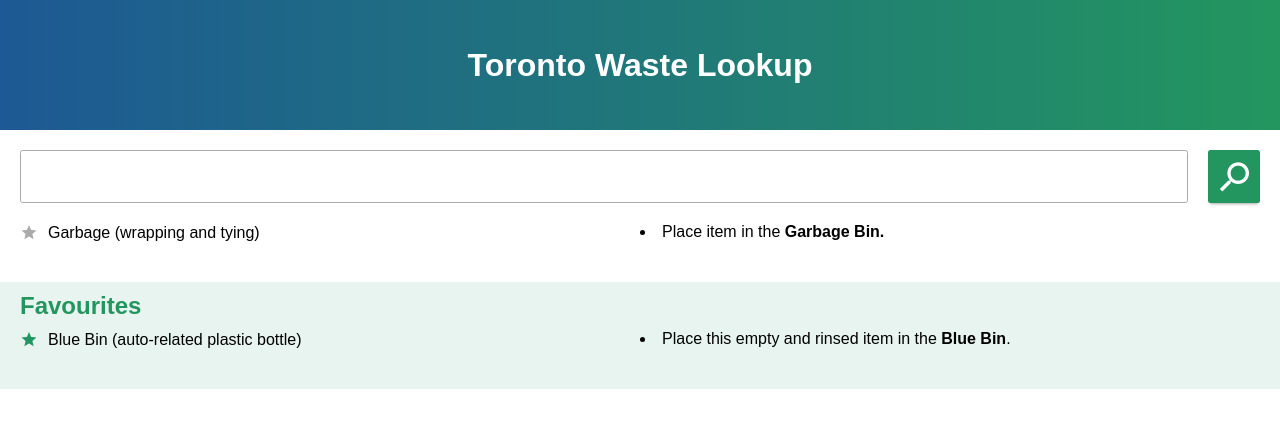
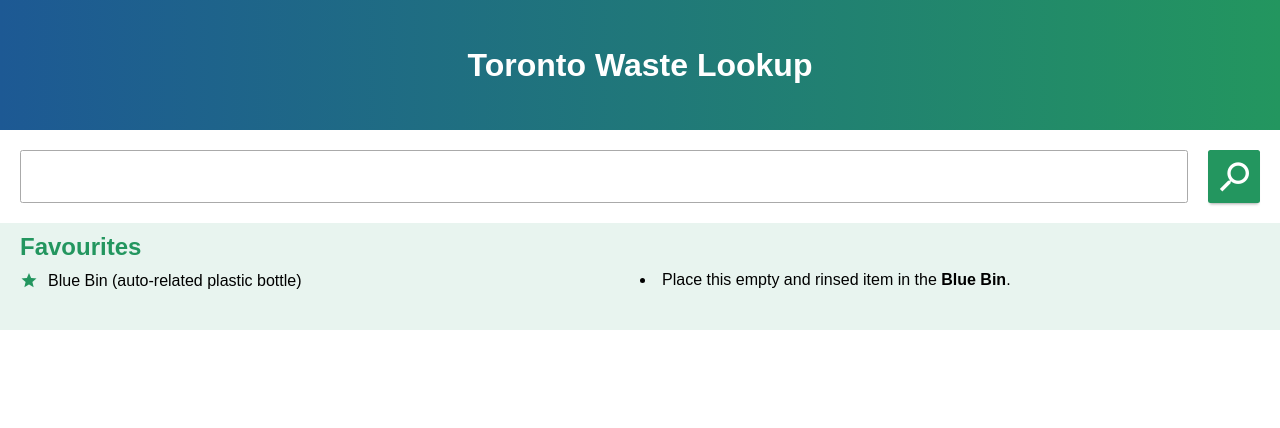
Before and after one commit to rolurq/shopify-frontend-challenge, a React (Create React App) app: page / in a window 1280 px wide. Shown: the top 428 px of the page. Built offline with nearby package versions, Linux system fonts and the light colour scheme.

Commit message:
Add search results list to the app layout

```diff
--- a/src/App.tsx
+++ b/src/App.tsx
@@ -3,7 +3,7 @@ import './App.css';
 
 import Favourites from './components/Favourites';
 import SearchBar from './components/SearchBar';
-import SearchResult from './components/SearchResult';
+import SearchResultList from './components/SearchResultList';
 
 class App extends React.Component {
   public render() {
@@ -14,11 +14,7 @@ class App extends React.Component {
         </header>
         <section className="App-intro">
           <SearchBar />
-          <SearchResult
-            title="Garbage (wrapping and tying)"
-            body=" &lt;li&gt;Place item in the &lt;strong&gt;Garbage Bin.&lt;/strong&gt;&lt;/li&gt;
-            &lt;/ul&gt;"
-          />
+          <SearchResultList />
         </section>
         <Favourites />
       </article>
```
